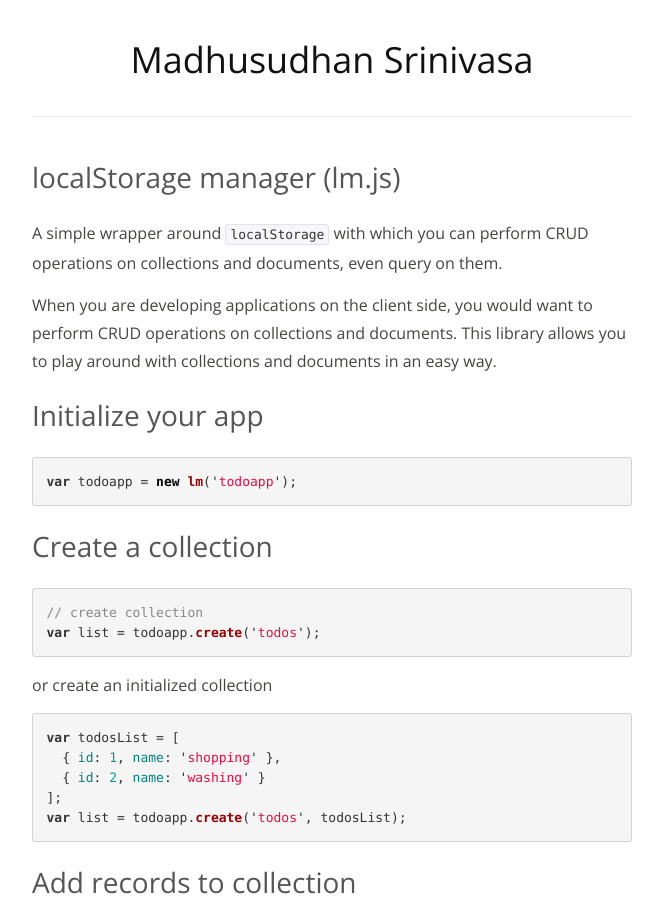
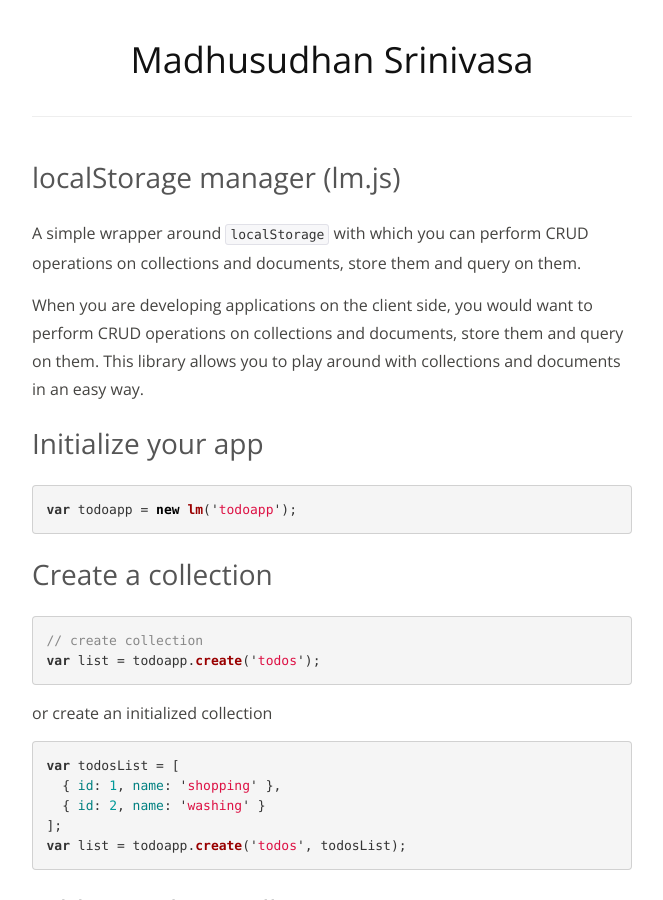
Before and after one commit to madhums/madhums.github.io, a Jekyll site: the page built from _posts/2013-01-30-localstorage-manager.md, in a window 1280 px wide and 900 px high. Shown: the whole window, without its empty margins (8-671 px from the left). Built offline with Jekyll 4.4.1, drawn with Linux system fonts in a browser that asks for light colours; Markdown is read by kramdown in place of the engine named in the settings; comment, search, counter and statistics services are not loaded.

Commit message:
update post

```diff
--- a/_posts/2013-01-30-localstorage-manager.md
+++ b/_posts/2013-01-30-localstorage-manager.md
@@ -3,12 +3,12 @@ layout: post
 categories: [javascript, localstorage]
 title: localStorage manager (lm.js)
 keywords: javascript, localStorage
-summary: localStorage manager (lm.js) - A simple wrapper around `localStorage` with which you can perform CRUD operations on collections and documents, even query on them.
+summary: localStorage manager (lm.js) - A simple wrapper around `localStorage` with which you can perform CRUD operations on collections and documents, store them and query on them.
 ---
 
-A simple wrapper around `localStorage` with which you can perform CRUD operations on collections and documents, even query on them.
+A simple wrapper around `localStorage` with which you can perform CRUD operations on collections and documents, store them and query on them.
 
-When you are developing applications on the client side, you would want to perform CRUD operations on collections and documents. This library allows you to play around with collections and documents in an easy way.
+When you are developing applications on the client side, you would want to perform CRUD operations on collections and documents, store them and query on them. This library allows you to play around with collections and documents in an easy way.
 
 ## Initialize your app
 
```
